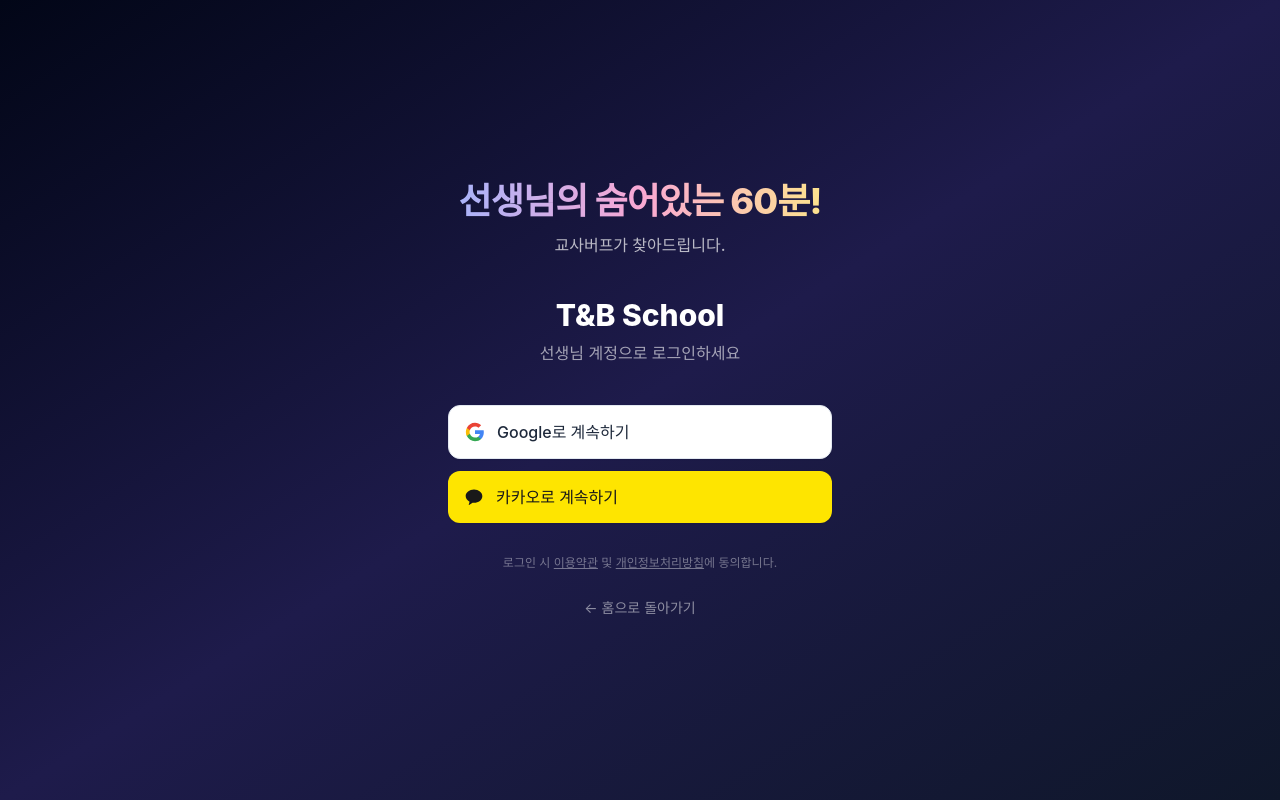
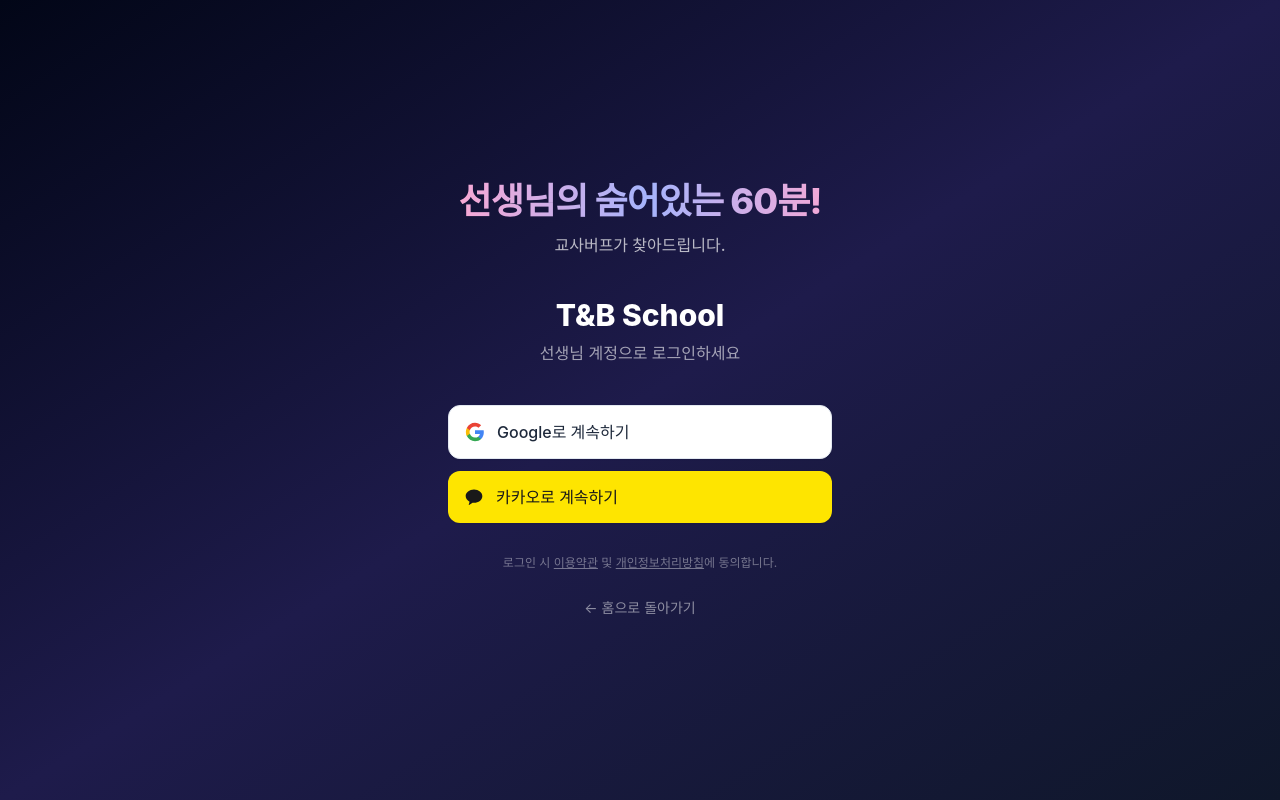
Before and after one commit to cih4682/tnb-school, a Next.js app: page /login in a window 1280 px wide. Built offline with nearby package versions, Linux system fonts and the light colour scheme; no server answers; a web font is replaced by a local one.

Commit message:
Add shimmer gradient animation to login headline

```diff
--- a/app/globals.css
+++ b/app/globals.css
@@ -24,6 +24,26 @@ body {
 .marquee-left { animation: marquee-left 30s linear infinite; }
 .marquee-right { animation: marquee-right 30s linear infinite; }
 
+@keyframes text-shimmer {
+  0% { background-position: -200% center; }
+  100% { background-position: 200% center; }
+}
+.text-shimmer {
+  background: linear-gradient(
+    90deg,
+    #a5b4fc 0%,
+    #f9a8d4 25%,
+    #fde68a 50%,
+    #f9a8d4 75%,
+    #a5b4fc 100%
+  );
+  background-size: 200% auto;
+  -webkit-background-clip: text;
+  background-clip: text;
+  -webkit-text-fill-color: transparent;
+  animation: text-shimmer 4s linear infinite;
+}
+
 .bg-radial-vignette {
   background: radial-gradient(
     ellipse at center,
--- a/app/login/page.tsx
+++ b/app/login/page.tsx
@@ -117,7 +117,7 @@ export default function LoginPage() {
               initial={{ opacity: 0 }}
               animate={{ opacity: 1 }}
               transition={{ duration: 0.6, delay: 0.2 }}
-              className="bg-gradient-to-r from-indigo-300 via-pink-300 to-amber-200 bg-clip-text text-3xl font-extrabold tracking-tight text-transparent md:text-4xl"
+              className="text-shimmer text-3xl font-extrabold tracking-tight md:text-4xl"
             >
               선생님의 숨어있는 60분!
             </motion.h2>
```
